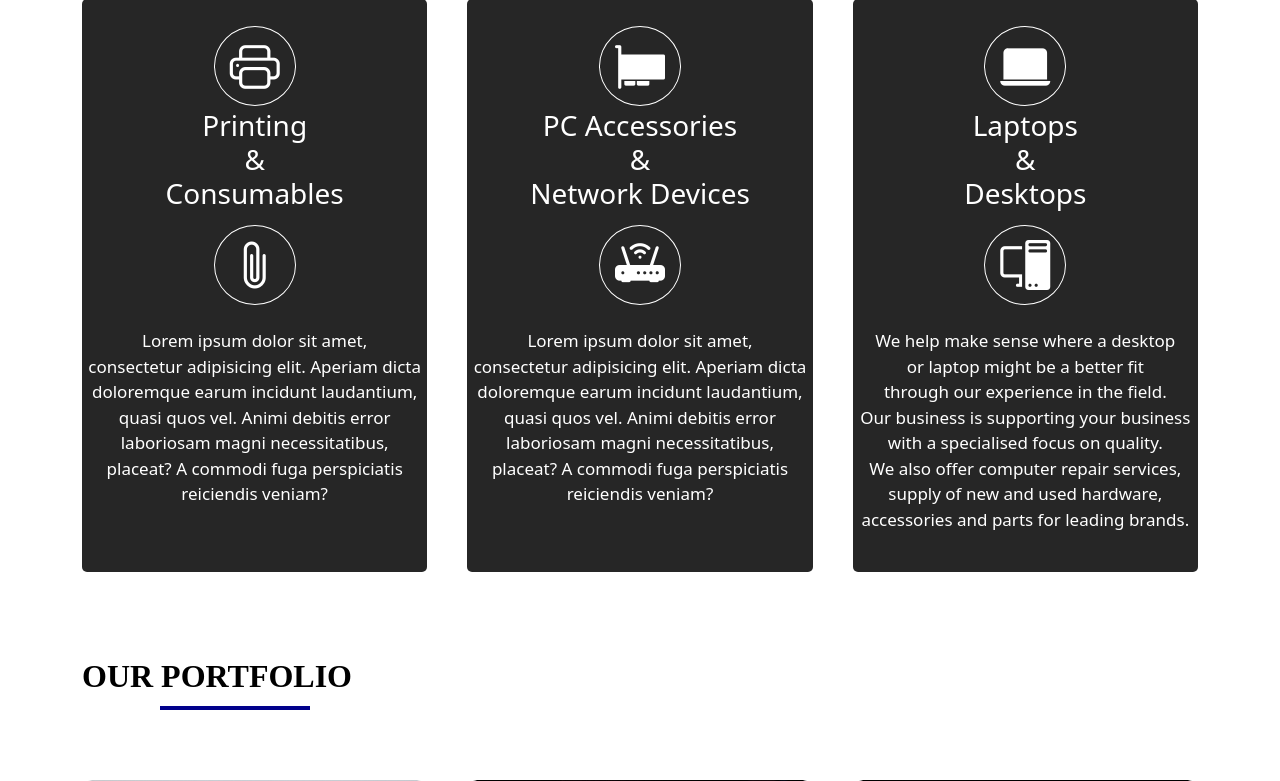
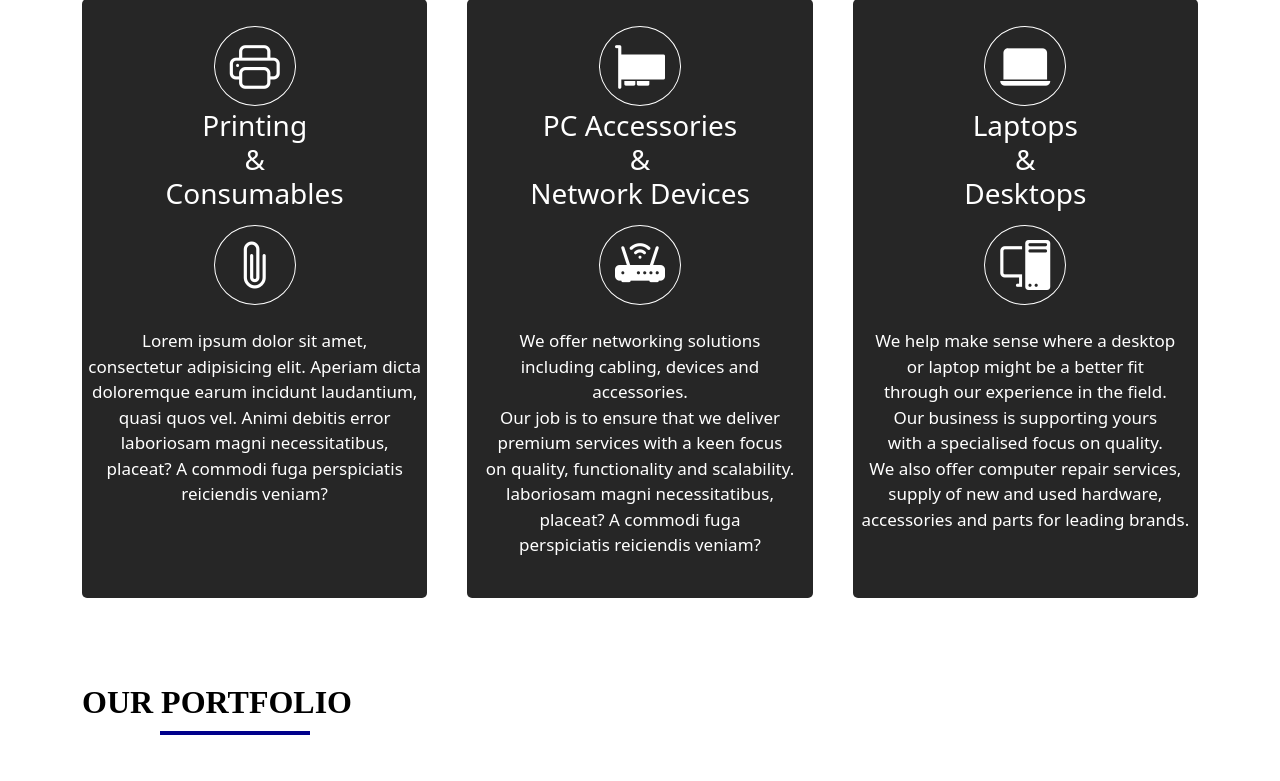
Before and after one commit to Charles-Muia/Techware_Scope_Solutions, a PHP site: page / in a window 1280 px wide. Shown: the part 2473-3254 px from the top of the page. Run offline with PHP 8.4, Linux system fonts and the light colour scheme; some libraries are stand-ins or nearby versions.

Commit message:
Techware_Scope_Solutions

```diff
--- a/index.php
+++ b/index.php
@@ -305,9 +305,14 @@
                                     <i class="bi bi-pci-card"></i>
                                     <h3> PC Accessories <br> & <br> Network Devices </h3>
                                     <i class="bi bi-router-fill"></i>
-                                    <p> Lorem ipsum dolor sit amet, <br> consectetur adipisicing elit.
-                                        Aperiam dicta doloremque earum incidunt laudantium, quasi quos vel. Animi debitis error
-                                        laboriosam magni necessitatibus, placeat? A commodi fuga perspiciatis reiciendis veniam? </p>
+                                    <p> We offer networking solutions
+                                        <br> including cabling, devices and accessories.
+                                        <br> Our job is to ensure that we deliver
+                                        <br> premium services with a keen focus
+                                        <br> on quality, functionality and scalability.
+                                        <br> laboriosam magni necessitatibus,
+                                        <br> placeat? A commodi fuga
+                                        <br> perspiciatis reiciendis veniam? </p>
 <!--                                    <a href="#"> learn more </a>-->
                                 </div>
 
@@ -317,7 +322,7 @@
                                     <h3> Laptops <br> & <br> Desktops </h3>
                                     <i class="bi bi-pc-display"></i>
                                     <p> We help make sense where a desktop <br> or laptop might be a better fit <br> through our experience in the field.
-                                        <br> Our business is supporting your business
+                                        <br> Our business is supporting yours
                                         <br> with a specialised focus on quality.
                                         <br> We also offer computer repair services,
                                         <br> supply of new and used hardware,
```
